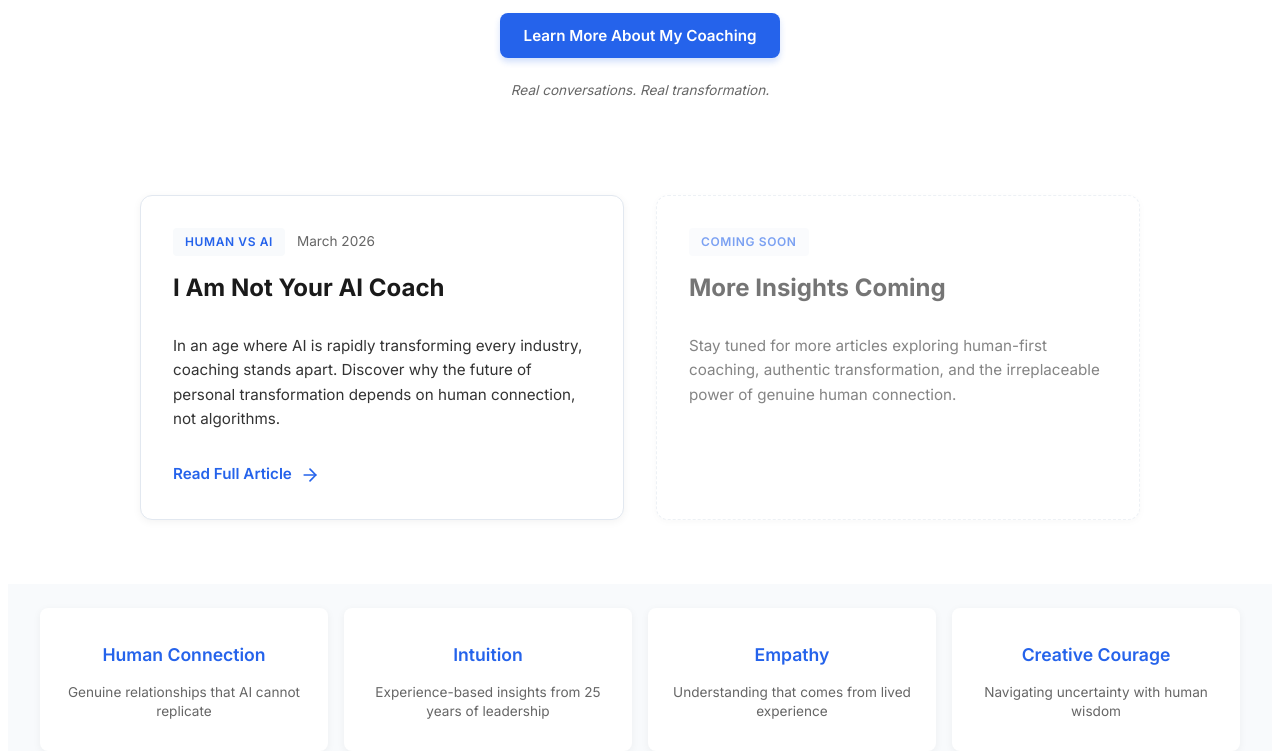
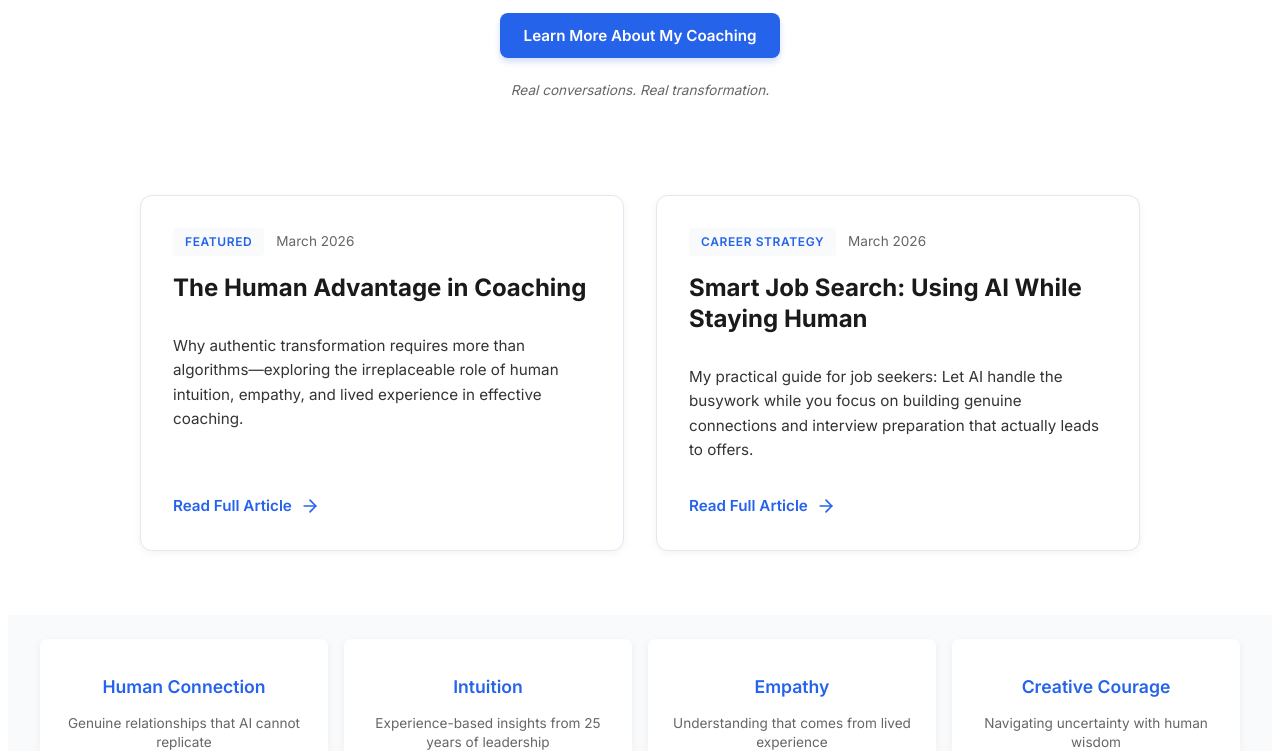
Before and after one commit to cedar12007/notaicoach, a plain HTML site: page index.html in a window 1280 px wide. Shown: the part 566-1317 px from the top of the page. Drawn offline with Linux system fonts and the light colour scheme.

Commit message:
added https://www.prepforinterviews.com/blog/job-applications-20-how-to-leverage-ai-without-losing-your-human-edge article, and modified text to not create a canonical conflict

```diff
--- a/index.html
+++ b/index.html
@@ -174,12 +174,12 @@
                     <article class="blog-card">
                         <div class="blog-card-content">
                             <div class="blog-card-meta">
-                                <span class="blog-card-tag">Human vs AI</span>
+                                <span class="blog-card-tag">Featured</span>
                                 <span class="blog-card-date">March 2026</span>
                             </div>
-                            <h3 class="blog-card-title">I Am Not Your AI Coach</h3>
-                            <p class="blog-card-excerpt">In an age where AI is rapidly transforming every industry, coaching stands apart. Discover why the future of personal transformation depends on human connection, not algorithms.</p>
-                            <a href="https://www.yourlifepathways.com/blog/i-am-not-your-ai-coach" target="_blank" rel="noopener noreferrer" class="blog-card-link">
+                            <h3 class="blog-card-title">The Human Advantage in Coaching</h3>
+                            <p class="blog-card-excerpt">Why authentic transformation requires more than algorithms—exploring the irreplaceable role of human intuition, empathy, and lived experience in effective coaching.</p>
+                            <a href="https://www.yourlifepathways.com/blog/i-am-not-your-ai-coach?i=nac" target="_blank" rel="nofollow noopener noreferrer" class="blog-card-link">
                                 Read Full Article
                                 <svg class="arrow-icon" viewBox="0 0 24 24" fill="none" stroke="currentColor" stroke-width="2" stroke-linecap="round" stroke-linejoin="round">
                                     <line x1="5" y1="12" x2="19" y2="12"></line>
@@ -189,16 +189,25 @@
                         </div>
                     </article>
 
-                    <!-- Placeholder for future blog posts -->
-                    <article class="blog-card blog-card-placeholder">
+                    <article class="blog-card">
                         <div class="blog-card-content">
                             <div class="blog-card-meta">
-                                <span class="blog-card-tag">Coming Soon</span>
+                                <span class="blog-card-tag">Career Strategy</span>
+                                <span class="blog-card-date">March 2026</span>
                             </div>
-                            <h3 class="blog-card-title">More Insights Coming</h3>
-                            <p class="blog-card-excerpt">Stay tuned for more articles exploring human-first coaching, authentic transformation, and the irreplaceable power of genuine human connection.</p>
+                            <h3 class="blog-card-title">Smart Job Search: Using AI While Staying Human</h3>
+                            <p class="blog-card-excerpt">My practical guide for job seekers: Let AI handle the busywork while you focus on building genuine connections and interview preparation that actually leads to offers.</p>
+                            <a href="https://www.prepforinterviews.com/blog/job-applications-20-how-to-leverage-ai-without-losing-your-human-edge?i=nac" target="_blank" rel="nofollow noopener noreferrer" class="blog-card-link">
+                                Read Full Article
+                                <svg class="arrow-icon" viewBox="0 0 24 24" fill="none" stroke="currentColor" stroke-width="2" stroke-linecap="round" stroke-linejoin="round">
+                                    <line x1="5" y1="12" x2="19" y2="12"></line>
+                                    <polyline points="12 5 19 12 12 19"></polyline>
+                                </svg>
+                            </a>
                         </div>
                     </article>
+
+
                 </div>
             </section>
         </main>
```
Also changed, not shown: 2 other files.
